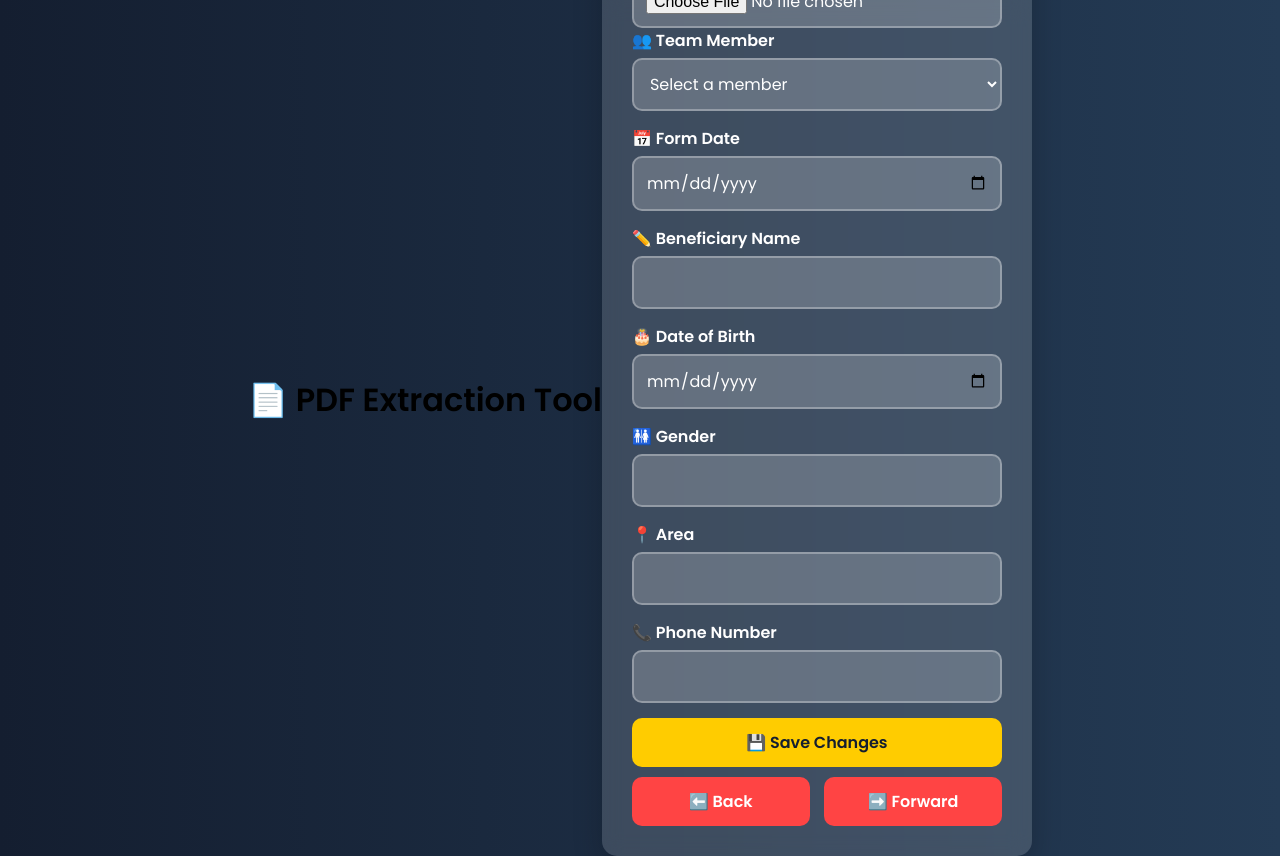
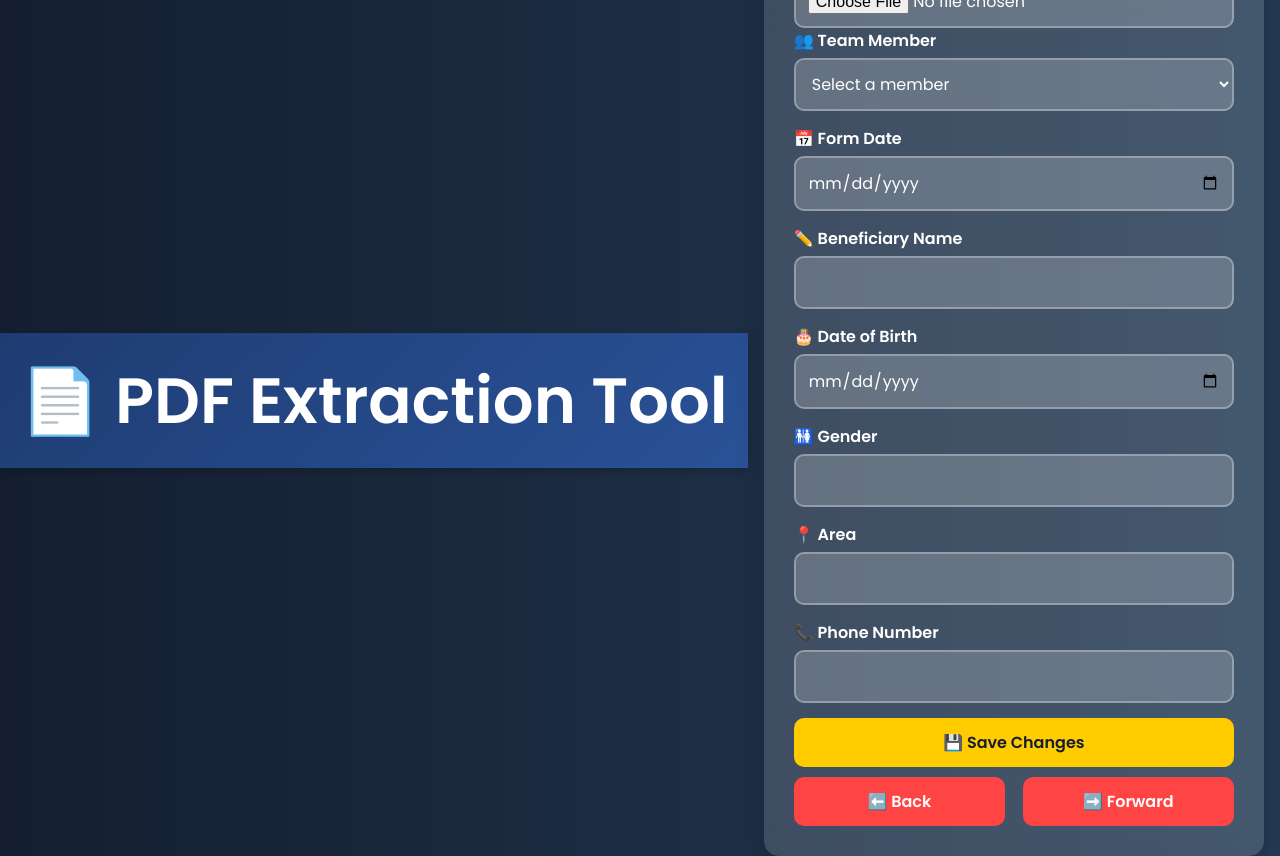
Before and after one commit to Mahitha1111/pdf-extraction-ui, a plain HTML site: page index.html in a window 1280 px wide. Drawn offline with Linux system fonts and the light colour scheme.

Commit message:
Update style.css

```diff
--- a/style.css
+++ b/style.css
@@ -15,6 +15,36 @@ body {
     display: flex;
     justify-content: center;
     align-items: center;
+}
+/* Hero Section Styling */
+.hero {
+    background: linear-gradient(135deg, #1e3c72, #2a5298);
+    color: white;
+    text-align: center;
+    padding: 20px;
+    font-size: 32px;
+    font-weight: 700;
+    box-shadow: 0px 4px 10px rgba(0, 0, 0, 0.2);
+}
+
+/* Main Container */
+.container {
+    width: 40%; /* Reduced width for better layout */
+    margin: 20px auto;
+    background: rgba(255, 255, 255, 0.1);
+    padding: 20px;
+    border-radius: 10px;
+    box-shadow: 0px 4px 10px rgba(0, 0, 0, 0.2);
+}
+/* Hero Section Styling */
+.hero {
+    background: linear-gradient(135deg, #1e3c72, #2a5298);
+    color: white;
+    text-align: center;
+    padding: 20px;
+    font-size: 32px;
+    font-weight: 700;
+    box-shadow: 0px 4px 10px rgba(0, 0, 0, 0.2);
 }
 
 /* Glassmorphism Container */
```
